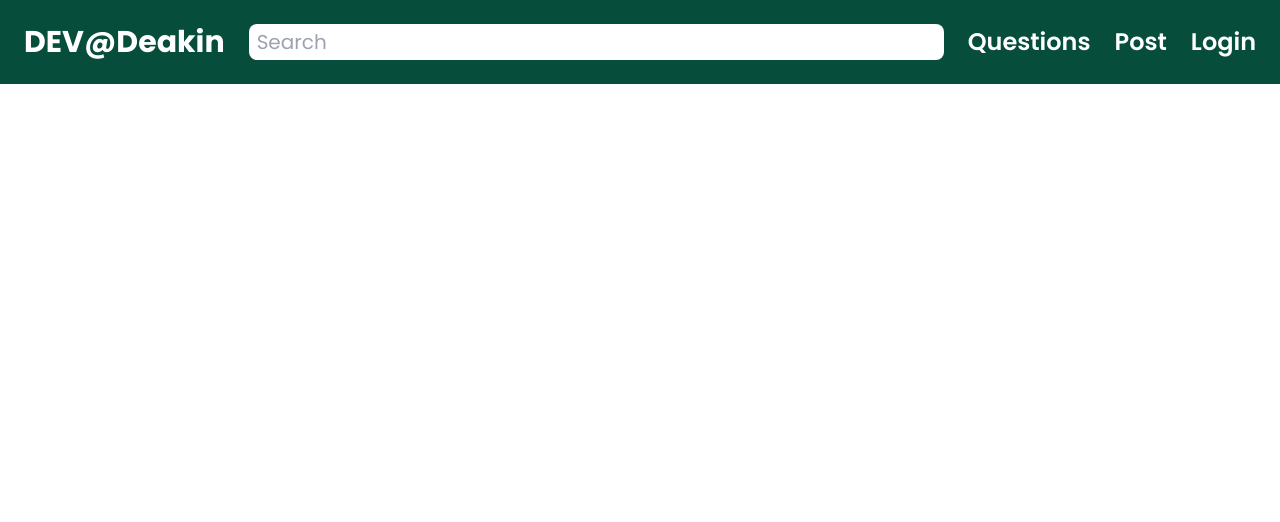
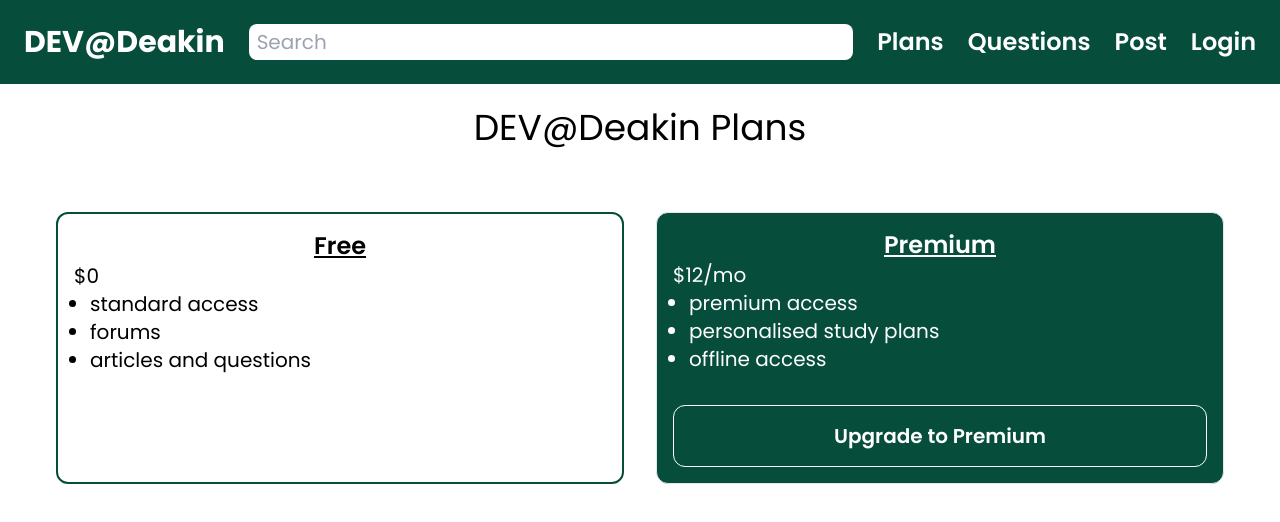
Before and after one commit to Jordan-Anderson1/SIT313DevDeakin, a React (Vite) app: page /plans in a window 1280 px wide. Shown: the top 522 px of the page. Built offline with nearby package versions, Linux system fonts and the light colour scheme; no server answers.

Commit message:
newsletter connects with server

```diff
--- a/index.html
+++ b/index.html
@@ -1,4 +1,4 @@
-<!DOCTYPE html>
+<!doctype html>
 <html lang="en">
   <head>
     <meta charset="UTF-8" />
@@ -11,6 +11,10 @@
       href="https://fonts.googleapis.com/css2?family=Poppins:ital,wght@0,100;0,200;0,300;0,400;0,500;0,600;0,700;0,800;0,900;1,100;1,200;1,300;1,400;1,500;1,600;1,700;1,800;1,900&display=swap"
       rel="stylesheet"
     />
+    <script>
+      src =
+        "https://www.paypal.com/sdk/js?client-id=AR1Es0uzwjR3SQtkWnJML5ZuxKajatsG_UMVtrv0AIueqnja-AKrDCuwdhdcgK_ilhV9vyobkze8GjDi&currency=AUD";
+    </script>
   </head>
   <body>
     <div id="root"></div>
--- a/package.json
+++ b/package.json
@@ -10,8 +10,13 @@
     "preview": "vite preview"
   },
   "dependencies": {
+    "@stripe/react-stripe-js": "^2.8.0",
+    "@stripe/stripe-js": "^4.4.0",
     "dotenv": "^16.4.5",
+    "express": "^4.19.2",
     "firebase": "^10.12.4",
+    "node": "^22.7.0",
+    "prettier-plugin-tailwindcss": "^0.6.6",
     "react": "^18.3.1",
     "react-dom": "^18.3.1",
     "react-icons": "^5.2.1",
--- a/src/App.jsx
+++ b/src/App.jsx
@@ -12,6 +12,8 @@ import AllQuestionsPage from "./routes/AllQuestionsPage";
 import LoginAlert from "./routes/LoginAlert";
 import QuestionPage from "./routes/QuestionPage";
 import HiddenQuestionsPage from "./routes/HiddenQuestionsPage";
+import PlansPage from "./routes/PlansPage";
+import PaymentPage from "./routes/PaymentPage";
 
 function App() {
   return (
@@ -50,6 +52,8 @@ function App() {
           <Route path="/loginAlert" element={<LoginAlert />} />
           <Route path="/question/:id" element={<QuestionPage />} />
           <Route path="/hidden-questions" element={<HiddenQuestionsPage />} />
+          <Route path="/plans" element={<PlansPage />} />
+          <Route path="/payment" element={<PaymentPage />} />
         </Routes>
       </AuthContextProvider>
     </>
--- a/src/Header.jsx
+++ b/src/Header.jsx
@@ -29,6 +29,13 @@ const header = () => {
         placeholder="Search"
         className="w-full px-2 rounded-lg hidden md:inline"
       />
+
+      <Link
+        className="text-2xl font-semibold text-white md:flex items-center justify-center hidden "
+        to="/plans"
+      >
+        Plans
+      </Link>
 
       <Link
         className="text-2xl font-semibold text-white md:flex items-center justify-center hidden "
@@ -80,6 +87,13 @@ const header = () => {
           } translate-x-0 duration-500`}
         >
           <Link
+            className="text-4xl font-semibold  flex items-center justify-center "
+            onClick={() => setMenuOpen(false)}
+            to="plans"
+          >
+            Plans
+          </Link>
+          <Link
             onClick={() => setMenuOpen(false)}
             to="/questions"
             className="text-4xl font-semibold  flex items-center justify-center "
--- /dev/null
+++ b/src/PlanInfo.jsx
@@ -0,0 +1,27 @@
+import React from "react";
+import { useNavigate } from "react-router-dom";
+
+const PlanInfo = ({ title, price, features, colour, premium }) => {
+  const navigate = useNavigate();
+  return (
+    <div className={`rounded-xl border p-4 ${colour}`}>
+      <h1 className="text-center text-2xl font-semibold underline">{title}</h1>
+      <h1>{price}</h1>
+      <ul className="ml-4 list-disc">
+        {features.map((feature, index) => (
+          <li key={index}>{feature}</li>
+        ))}
+      </ul>
+      {premium && (
+        <button
+          onClick={() => navigate("/payment")}
+          className="mt-8 w-full rounded-xl border border-white p-4 text-center font-semibold"
+        >
+          Upgrade to Premium
+        </button>
+      )}
+    </div>
+  );
+};
+
+export default PlanInfo;
--- a/src/routes/AllArticles.jsx
+++ b/src/routes/AllArticles.jsx
@@ -32,10 +32,10 @@ const AllArticles = () => {
 
   return (
     <>
-      <h1 className="text-5xl text-center my-6 font-semibold">
+      <h1 className="my-6 text-center text-5xl font-semibold">
         All DEV@Deakin Articles
       </h1>
-      <div className="grid md:grid-cols-2 lg:grid-cols-3 xl:grid-cols-4 gap-8 p-4 justify-center">
+      <div className="grid justify-center gap-8 p-4 md:grid-cols-2 lg:grid-cols-3 xl:grid-cols-4">
         {articles.map((article, index) => (
           <ArticlePreview
             onClick={() => navigate(`/article/${article.id}`)}
--- a/src/routes/HiddenQuestionsPage.jsx
+++ b/src/routes/HiddenQuestionsPage.jsx
@@ -24,7 +24,7 @@ const HiddenQuestionsPage = () => {
           //filter out hidden questions
           const hiddenQuestions = await getHiddenQuestions(user.uid);
           const visibleQuestions = data.filter((question) =>
-            hiddenQuestions.includes(question.id)
+            hiddenQuestions.includes(question.id),
           );
 
           setHiddenQuestions(visibleQuestions);
@@ -37,8 +37,8 @@ const HiddenQuestionsPage = () => {
   }, [hiddenQuestions]);
   return (
     <>
-      <h1 className="text-2xl text-center my-4 font-bold">Hidden Questions</h1>
-      <div className="grid md:grid-cols-2 lg:grid-cols-3 xl:grid-cols-4 gap-8 p-4 justify-center w-screen">
+      <h1 className="my-4 text-center text-2xl font-bold">Hidden Questions</h1>
+      <div className="grid w-screen justify-center gap-8 p-4 md:grid-cols-2 lg:grid-cols-3 xl:grid-cols-4">
         {hiddenQuestions.length > 0 ? (
           hiddenQuestions.map((question, index) => (
             <QuestionPreview
@@ -54,11 +54,11 @@ const HiddenQuestionsPage = () => {
             />
           ))
         ) : (
-          <div className="flex  flex-col align-center w-screen justify-center">
-            <p className="text-4xl text-center font-bold">
+          <div className="align-center flex w-screen flex-col justify-center">
+            <p className="text-center text-4xl font-bold">
               No hidden questions
             </p>
-            <Link to="/questions" className="text-center underline mt-4">
+            <Link to="/questions" className="mt-4 text-center underline">
               Click here to see all questions
             </Link>
           </div>
--- /dev/null
+++ b/src/routes/PaymentPage.jsx
@@ -0,0 +1,15 @@
+import React, { useRef, useEffect } from "react";
+
+const PaymentPage = () => {
+  const paypal = useRef();
+  useEffect(() => {
+    window.paypal.Buttons({}).render(paypal.current);
+  }, []);
+  return (
+    <div>
+      <div ref={paypal}></div>
+    </div>
+  );
+};
+
+export default PaymentPage;
--- /dev/null
+++ b/src/routes/PlansPage.jsx
@@ -0,0 +1,32 @@
+import React from "react";
+import PlanInfo from "../PlanInfo";
+
+const PlansPage = () => {
+  return (
+    <div className="p-2">
+      <h1 className="my-4 text-center text-4xl">DEV@Deakin Plans</h1>
+      <div className="flex flex-col justify-evenly gap-8 p-4 md:grid md:min-h-[300px] md:grid-cols-2 md:p-12">
+        <PlanInfo
+          title="Free"
+          price="$0"
+          features={["standard access", "forums", "articles and questions"]}
+          colour="border-2 border-emerald-900 text-xl"
+        />
+
+        <PlanInfo
+          title="Premium"
+          price="$12/mo"
+          features={[
+            "premium access",
+            "personalised study plans",
+            "offline access",
+          ]}
+          colour="bg-emerald-900 text-white text-xl"
+          premium="true"
+        />
+      </div>
+    </div>
+  );
+};
+
+export default PlansPage;
--- a/src/routes/Register.jsx
+++ b/src/routes/Register.jsx
@@ -47,24 +47,24 @@ const Register = () => {
     }
   };
   return (
-    <div className="min-h-screen min-w-screen bg-emerald-900 flex justify-center items-center">
+    <div className="min-w-screen flex min-h-screen items-center justify-center bg-emerald-900">
       {loading ? (
         <ClipLoader size={150} color="white" />
       ) : (
-        <div className="min-w-[300px] max-w-[600px] flex-grow flex flex-col gap-4 bg-white rounded-xl p-8 m-4 ">
-          <h1 className="text-center text-lg md:text-4xl text-emerald-900 font-bold mb-4">
+        <div className="m-4 flex min-w-[300px] max-w-[600px] flex-grow flex-col gap-4 rounded-xl bg-white p-8">
+          <h1 className="mb-4 text-center text-lg font-bold text-emerald-900 md:text-4xl">
             Create a DEV@Deakin Account
           </h1>
           <form
             onSubmit={handleSubmit}
-            className="w-full flex flex-col gap-6 text-lg md:text-2xl"
+            className="flex w-full flex-col gap-6 text-lg md:text-2xl"
           >
             <div className="flex items-center">
               <label htmlFor="name">Name</label>
               <input
                 value={contact.name}
                 onChange={handleChange}
-                className=" border-2 p-2 rounded-lg flex-1 ml-4  "
+                className="ml-4 flex-1 rounded-lg border-2 p-2"
                 type="text"
                 id="name"
               />
@@ -74,7 +74,7 @@ const Register = () => {
               <input
                 value={contact.email}
                 onChange={handleChange}
-                className="  border-2 p-2 rounded-lg flex-1 ml-4"
+                className="ml-4 flex-1 rounded-lg border-2 p-2"
                 type="email"
                 id="email"
               />
@@ -84,7 +84,7 @@ const Register = () => {
               <input
                 value={contact.password}
                 onChange={handleChange}
-                className="  border-2 p-2 rounded-lg flex-1 ml-4"
+                className="ml-4 flex-1 rounded-lg border-2 p-2"
                 type="password"
                 id="password"
               />
@@ -97,13 +97,13 @@ const Register = () => {
               <input
                 value={contact.confirmPassword}
                 onChange={handleChange}
-                className="  border-2 p-2 rounded-lg flex-1 ml-4"
+                className="ml-4 flex-1 rounded-lg border-2 p-2"
                 type="password"
                 id="confirmPassword"
               />
             </div>
             <button
-              className="bg-emerald-900 p-2 mt-2 rounded-xl text-white text-2xl"
+              className="mt-2 rounded-xl bg-emerald-900 p-2 text-2xl text-white"
               type="submit"
             >
               Register
```
Also changed, not shown: src/SignUp.jsx (+28 -10 lines), 2 other files (tests, documents, lock files or other folders).
